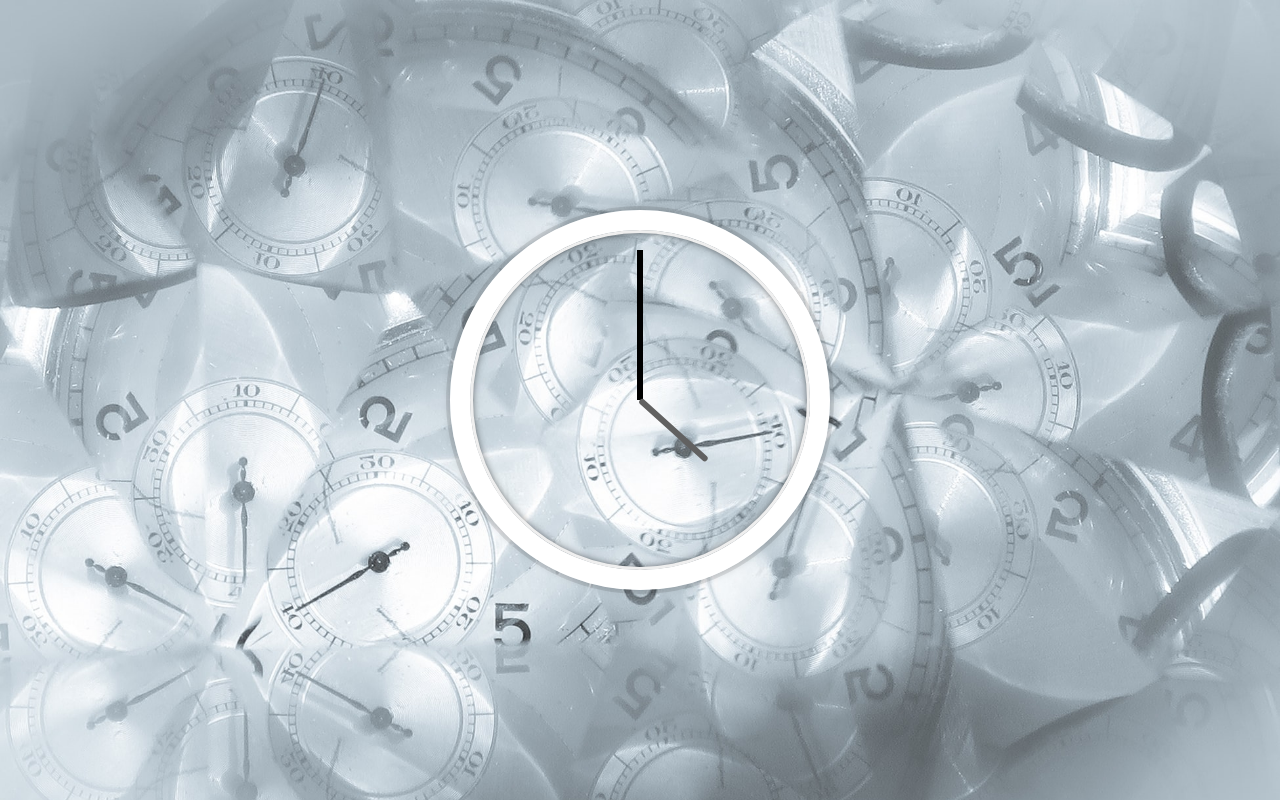
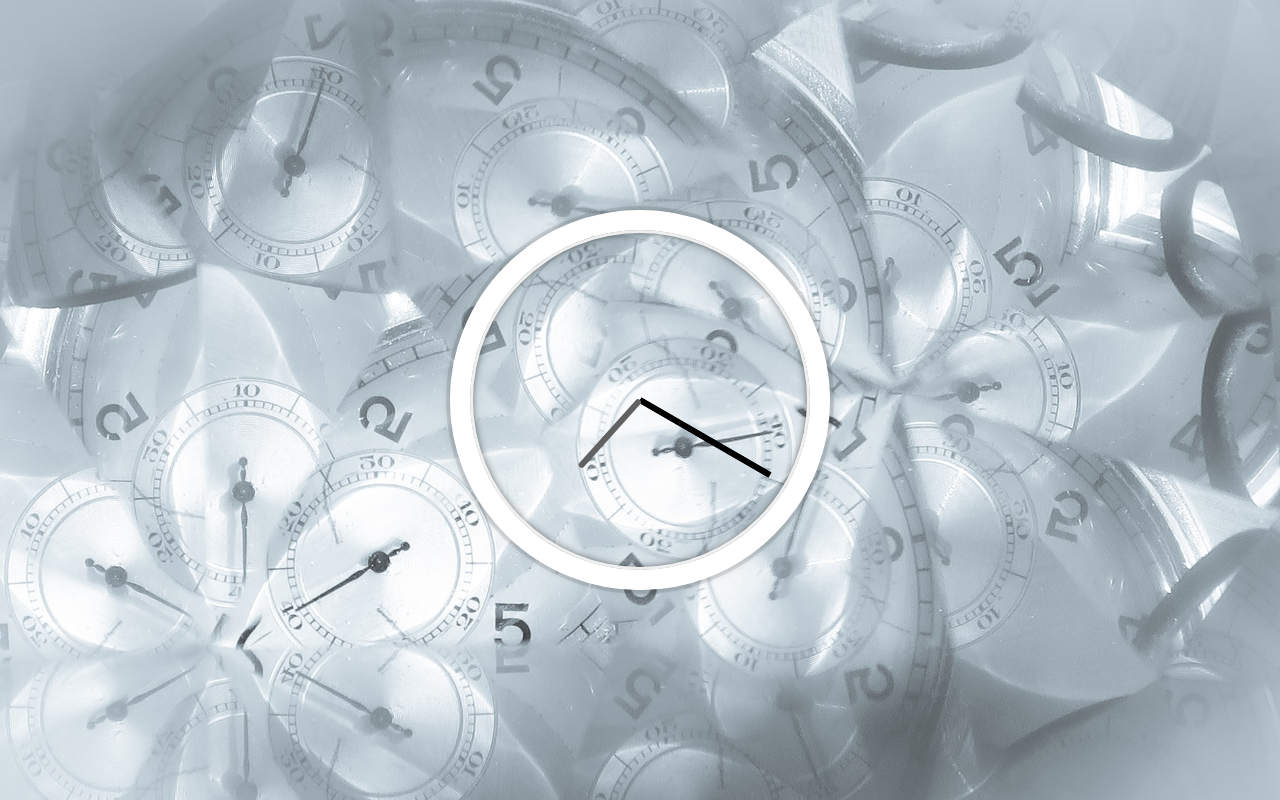
Before and after one commit to martinfoakes/js-30, a plain HTML site: page js-clock/index.html in a window 1280 px wide. Drawn offline with Linux system fonts and the light colour scheme.

Commit message:
add min hand and hour hand functionality

```diff
--- a/js-clock/index.html
+++ b/js-clock/index.html
@@ -80,13 +80,24 @@
 
   <script>
     const secondHand = document.querySelector('.second-hand');
+    const minHand = document.querySelector('.min-hand');
+    const hourHand = document.querySelector('.hour-hand');
+
     function setDate() {
       const now = new Date();
       const seconds = now.getSeconds();
-      const secondsDegrees = ((seconds / 60) * 360);
-      secondHand.style.transform = `rotate(${secondsDegrees}deg)`
-      // console.log(secondsDegrees);
+      const secondsDegrees = ((seconds / 60) * 360) + 90;
+      secondHand.style.transform = `rotate(${secondsDegrees}deg)`;
+
+      const mins = now.getMinutes();
+      const minsDegrees = ((mins / 60) * 360) + 90;
+      minHand.style.transform = `rotate(${minsDegrees}deg)`;
+
+      const hours = now.getHours();
+      const hoursDegrees = ((hours / 12) * 360) + 90;
+      hourHand.style.transform = `rotate(${hoursDegrees}deg)`;
     }
+
     setInterval(setDate, 1000);
 
   </script>
```
